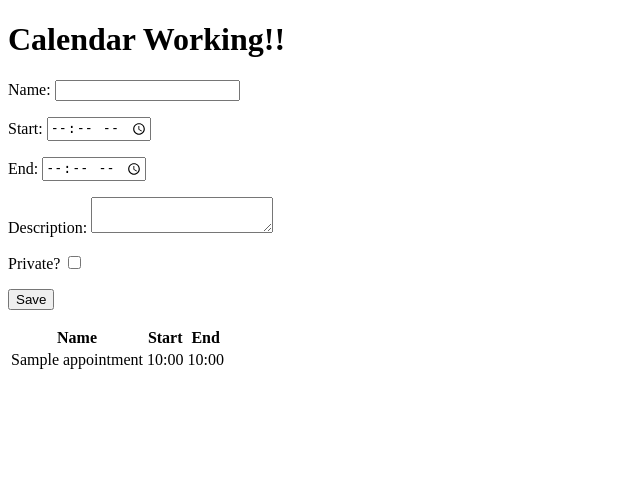
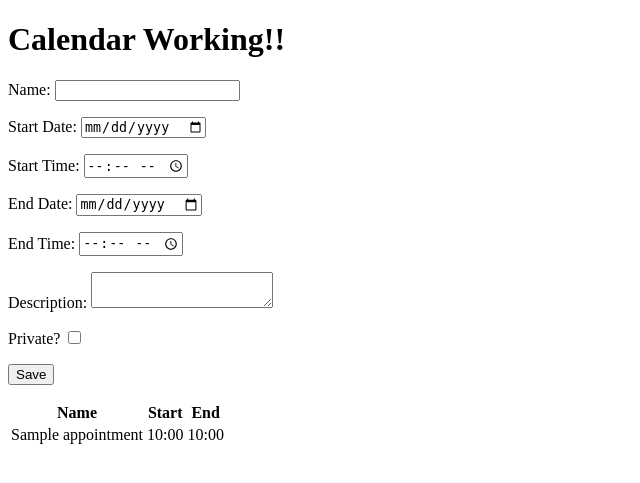
Before and after one commit to aromjhee/WK18-2-calender-this, a Flask app: page / in a window 1280 px wide. Shown: the top 483 px of the page, without its empty margins (0-640 px from the left). Run offline with Flask 2, Linux system fonts and the light colour scheme; a database or web service that is not in the repository returns one stand-in record (values such as "Sample title"); some libraries are stand-ins or nearby versions.

Commit message:
form date and time input

```diff
--- a/app/forms.py
+++ b/app/forms.py
@@ -3,13 +3,18 @@ from wtforms import (
     StringField, DateField, TimeField, TextAreaField, BooleanField, SubmitField
 )
 from wtforms.validators import DataRequired
+from wtforms.widgets.html5 import DateInput, TimeInput
 
 class AppointmentForm(FlaskForm):
     name = StringField('name', validators=[DataRequired()])
-    start_datetime = DateField('start_date', validators=[DataRequired()])
-    start_datetime = TimeField('start_time', validators=[DataRequired()])
-    end_datetime = DateField('end_date', validators=[DataRequired()])
-    end_datetime = TimeField('end_time', validators=[DataRequired()])
+    start_date = DateField('start_date', validators=[
+                        DataRequired()], widget=DateInput())
+    start_time = TimeField('start_time', validators=[
+                        DataRequired()], widget=TimeInput())
+    end_date = DateField('end_date', validators=[
+                         DataRequired()], widget=DateInput())
+    end_time = TimeField('end_time', validators=[
+                         DataRequired()], widget=TimeInput())
     description = TextAreaField('description', validators=[DataRequired()])
     private = BooleanField('private')
     submit = SubmitField('Save')
--- a/app/templates/main.html
+++ b/app/templates/main.html
@@ -10,8 +10,10 @@
     <form action='/' method='post'>
         {{ form.hidden_tag() }}
         <p>Name: {{ form.name() }}</p>
-        <p>Start: {{ form.start_datetime() }}</p>
-        <p>End: {{ form.end_datetime() }}</p>
+        <p>Start Date: {{ form.start_date() }}</p>
+        <p>Start Time: {{ form.start_time() }}</p>
+        <p>End Date: {{ form.end_date() }}</p>
+        <p>End Time: {{ form.end_time() }}</p>
         <p>Description: {{ form.description() }}</p>
         <p>Private? {{ form.private() }}</p>
         <p>{{ form.submit() }} </p>
```
